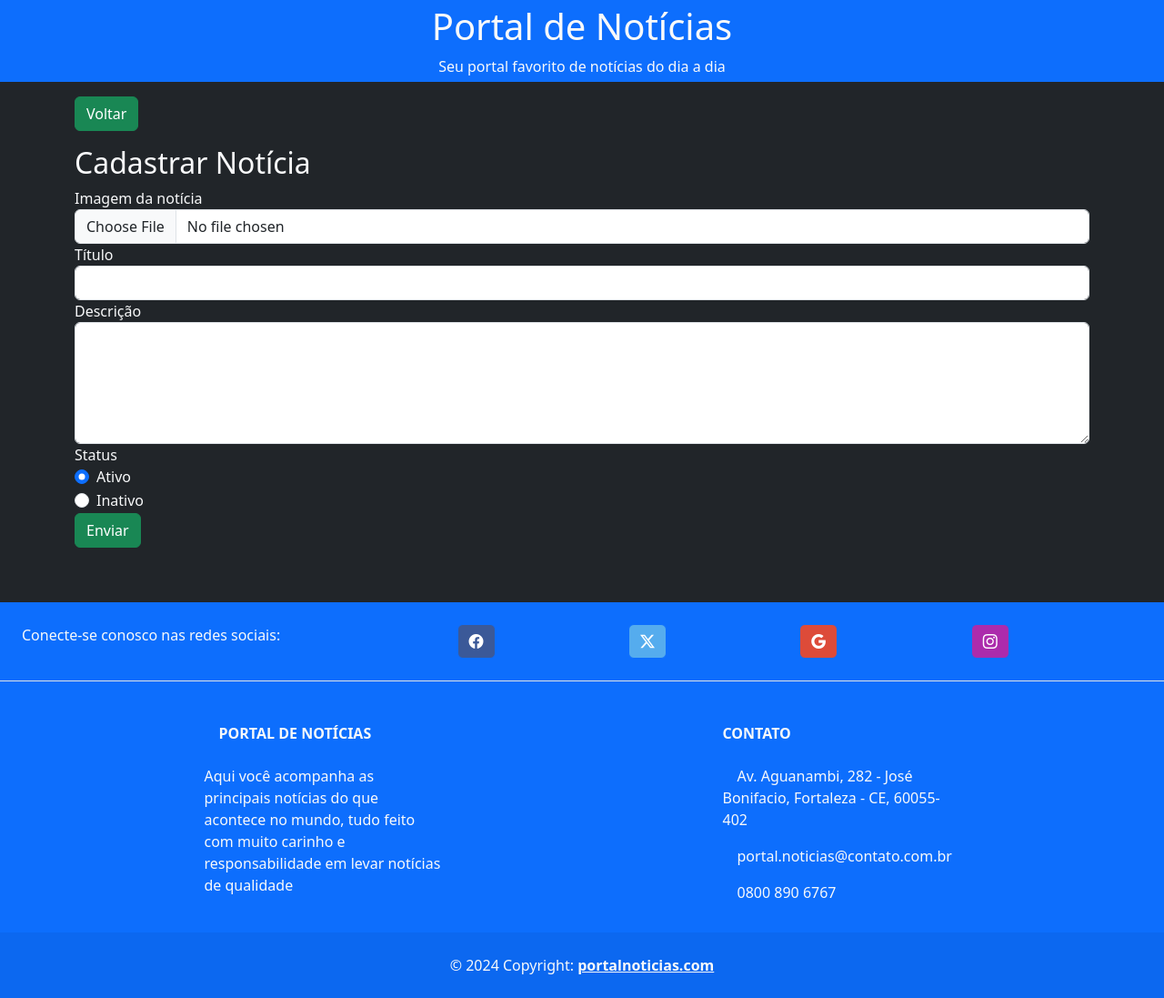
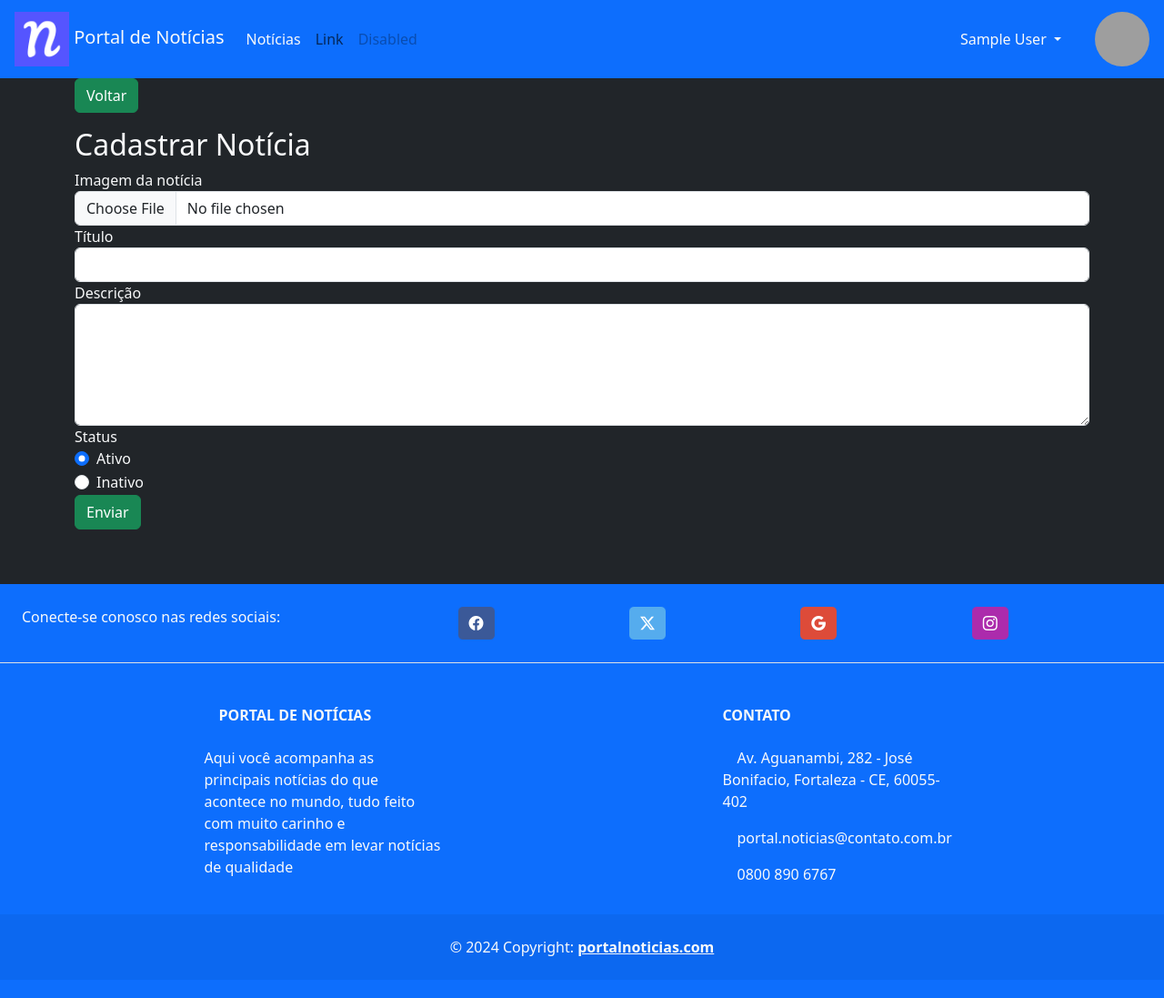
Before and after one commit to carlosjonas/Portal, a PHP site: page /cadastrar.php in a window 1280 px wide. Shown: the whole page at 91% size. Run offline with PHP 8.4, Linux system fonts and the light colour scheme; the visitor is signed in with stand-in values (Sample User, id 1); grey boxes are pictures that could not be loaded.

Commit message:
refactor: definindo um novo tipo de header e colocando perfil e sair de usuários

```diff
--- a/includes/header.php
+++ b/includes/header.php
@@ -1,3 +1,20 @@
+<?php
+
+  session_start();
+  if(!$_SESSION['nome']){
+    header("Location: index.php");
+    exit;
+  }
+
+  $nome   = $_SESSION['nome'];
+  $id     = $_SESSION['id'];
+  $foto   = $_SESSION['foto'];
+  $email  = $_SESSION['email'];
+  $tipo   = $_SESSION['tipo'];
+  $rg   = $_SESSION['rg'];
+  $cpf   = $_SESSION['cpf'];
+?>
+
 <!DOCTYPE html>
 <html lang="en">
   <head>
@@ -18,12 +35,70 @@
     <title>Portal de Notícias</title>
   </head>
   <body class="bg-dark text-light">
+    <div>
+  <nav class="navbar navbar-expand-lg text-light bg-primary">
     <div class="container-fluid">
-
-      <div class="jumbotron bg-primary">
-        <h1 class="h1 text-center">Portal de Notícias</h1>
-        <p id="slogan" class="text text-center">Seu portal favorito de notícias do dia a dia</p>
+      <a class="navbar-brand text-light ms-3" href="home.php">
+        <img class="logoNav" src="assets/img/logo.png">
+        Portal de Notícias
+      </a>
+      <button class="navbar-toggler text-light me-3 navbarIcon" type="button" data-bs-toggle="collapse" data-bs-target="#navbarTogglerDemo03" aria-controls="navbarTogglerDemo03" aria-expanded="false" aria-label="Toggle navigation">
+        <i class="bi bi-list"></i>
+      </button>
+      <div class="collapse navbar-collapse" id="navbarTogglerDemo03">
+        <ul class="navbar-nav me-auto mb-2 mb-lg-0">
+          <li class="nav-item">
+            <a class="nav-link text-light active" aria-current="page" href="home.php">Notícias</a>
+          </li>
+          <li class="nav-item">
+            <a class="nav-link" href="#">Link</a>
+          </li>
+          <li class="nav-item">
+            <a class="nav-link disabled" aria-disabled="true">Disabled</a>
+          </li>
+        </ul>
+        <form class="d-flex align-items-center me-3" role="search">
+          <div class="dropdown text-light me-4">
+            <button class="btn dropdown-toggle text-light" type="button" data-bs-toggle="dropdown" aria-expanded="false">
+              <?=$nome;?>
+            </button>
+            <ul class="dropdown-menu">
+              <li><a class="dropdown-item" href="#" data-bs-toggle="modal" data-bs-target="#exampleModal">Perfil</a></li>
+              <li><a class="dropdown-item" href="logout.php">Sair</a></li>
+            </ul>
+          </div>
+          <img class="fotoNav" src="<?=$foto;?>" onerror="this.src='image/usuarioDefault.png'" alt="Foto de <?=$nome;?>" oneerror>
+        </form>
       </div>
     </div>
+  </nav>
+</div>
 
+  <!-- Modal Perfil-->
+  <div class="modal fade" id="exampleModal" tabindex="-1" aria-labelledby="exampleModalLabel" aria-hidden="true">
+    <div class="modal-dialog modal-lg modal-centered">
+      <div class="modal-content bg-dark">
+        <div class="modal-header">
+          <h1 class="modal-title fs-5" id="exampleModalLabel">Perfil</h1>
+          <button type="button" class="btn-close" data-bs-dismiss="modal" aria-label="Close"></button>
+        </div>
+        <div class="modal-body">
+          <div class="container-fluid">
+            <div class="row">
+              <div class="col-4"><img class="imgPerfil" src="<?=$foto?>" onerror="this.src='image/usuarioDefault.png'"></div>
+              <div class="col-6 ms-2">
+                <div class="row"><h5> Nome: <?=$nome?> </h5></div>
+                <div class="row"><h5> Email: <?=$email?> </h5></div>
+                <div class="row"><h5> Rg: <?=$rg?> </h5></div>
+                <div class="row"><h5> Cpf: <?=$cpf?> </h5></div>
+              </div>
+            </div>
+          </div>
+        </div>
+        <div class="modal-footer">
+          <button type="button" href="editarUsuario.php" class="btn btn-primary">Editar</button>
+        </div>
+      </div>
+    </div>
+  </div>
     <div class="container">
```
